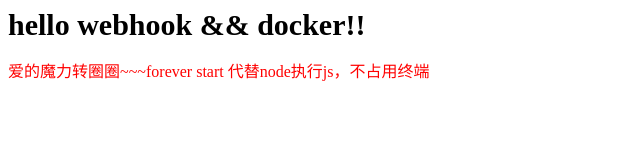
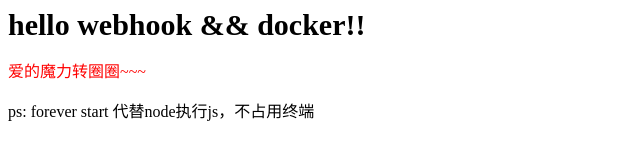
Before and after one commit to poppydani/helloworld, a website: page src/index.html in a window 1280 px wide. Shown: the whole page, without its empty margins (0-640 px from the left). Drawn offline with Linux system fonts and the light colour scheme.

Commit message:
feat: 修改

```diff
--- a/src/index.html
+++ b/src/index.html
@@ -8,6 +8,7 @@
 </head>
 <div>
   <div style="font-size: 30px; font-weight: bold"> hello webhook && docker!!</div>
-  <p style="color: red">爱的魔力转圈圈~~~forever start 代替node执行js，不占用终端</p>
+  <p style="color: red">爱的魔力转圈圈~~~</p>
+  <p>ps: forever start 代替node执行js，不占用终端</p>
 </body>
 </html>
```
